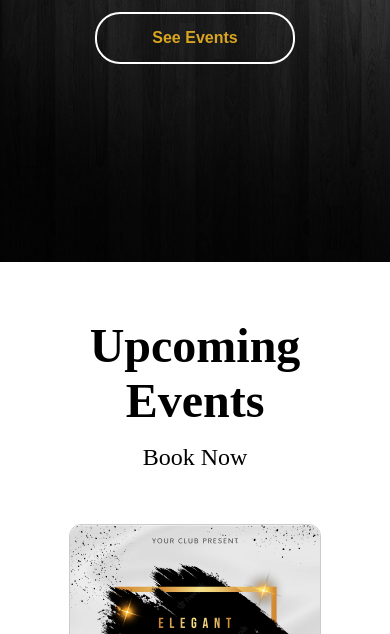
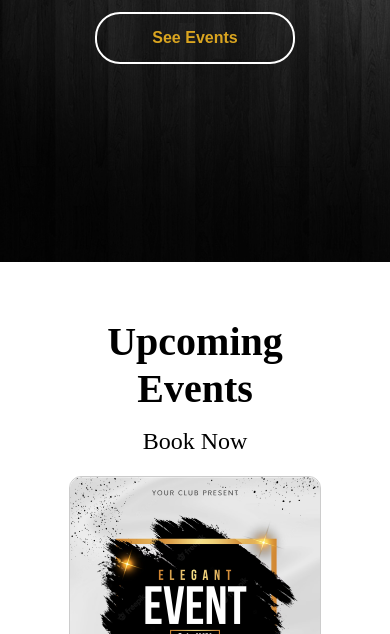
Before and after one commit to 19992018/sir-neil, a plain HTML site: page index.html in a window 390 px wide. Shown: the part 466-1100 px from the top of the page. Drawn offline with nearby package versions, Linux system fonts and the light colour scheme.

Commit message:
A few more changes for small devices

```diff
--- a/index.html
+++ b/index.html
@@ -251,7 +251,7 @@
                 <script>document.write(new Date().getFullYear())</script>;
             </p>
             <p>All Rights Reserved</p>
-            <h4>Website by:</h4>
+            <h4>Website Developed by:</h4>
             <p>Dearesy (Margret Mauno): <br> +254 790 500687</p>
             <p>YosamSande Solutions (Yosam Sande): +254 704 710264 </p>
         </div>
--- a/style.css
+++ b/style.css
@@ -1038,7 +1038,7 @@ footer .copyright br{
 
     #upcoming-events p {
         font-size: 1.5rem;
-        margin-bottom: 2.5rem;
+        margin-bottom: 0.5rem;
     }
 
     #upcoming-events .images-display {
@@ -1220,6 +1220,7 @@ footer .copyright br{
 
     #upcoming-events h1 {
         margin-top: 0;
+        font-size: 2.5rem;
     }
 
     #upcoming-events .gallery {
```
Also changed, not shown: contact.html (+1 -1 lines), market.html (+1 -1 lines), single-event.html (+1 -1 lines).
